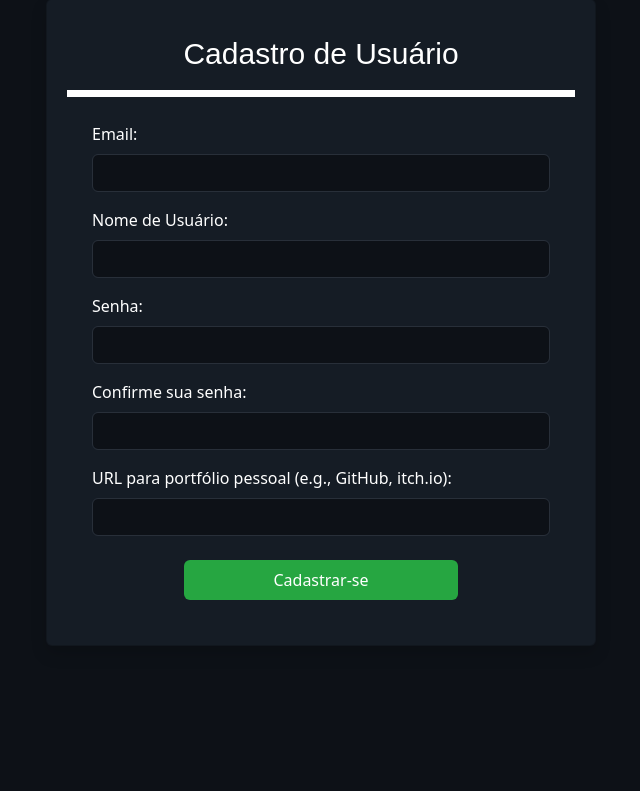
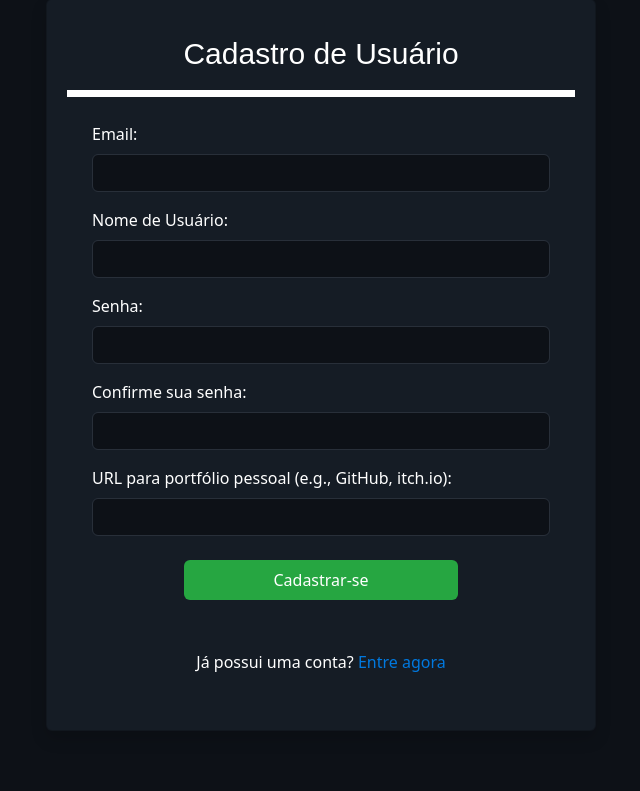
Before and after one commit to jessilver/Engenharia-de-Software-Gamyx, a PHP site: page /cadastroUsuario.php in a window 1280 px wide. Shown: the part 173-964 px from the top of the page, without its empty margins (319-959 px from the left). Before the commit the page ends 818 px from the top, so only its background shows below. Run offline with PHP 8.4, Linux system fonts and the light colour scheme; some libraries are stand-ins or nearby versions; some web fonts are replaced.

Commit message:
adicionada opção 'ja tenho um conta' em cadatrar e logica de deletar conta concertada (mas nao tem confirmação)

```diff
--- a/Projeto/cadastroUsuario.php
+++ b/Projeto/cadastroUsuario.php
@@ -52,6 +52,9 @@
                 <button type="submit" class="btn btn-cadastrar">Cadastrar-se</button>
 
             </form>
+            <div class="other-options">
+                <p>Já possui uma conta? <a href="login.php" class="bold-link">Entre agora</a></p>
+            </div>
         </div>
     </section>
 
--- a/Projeto/checkLogin.php
+++ b/Projeto/checkLogin.php
@@ -26,7 +26,7 @@ if ($_SERVER["REQUEST_METHOD"] == "POST") {
 
     // Comparação da senha criptografada com a senha passada pelo usuario
     if(password_verify($password, $hashSenha)) {
-        $stmt = $conn->prepare("SELECT id, nomeUsuario, email FROM usuario WHERE (email = ? OR nomeUsuario = ?)");
+        $stmt = $conn->prepare("SELECT * FROM usuario WHERE (email = ? OR nomeUsuario = ?)");
 
         $stmt->bind_param("ss", $email_or_username, $email_or_username);
 
--- a/Projeto/static/css/cadastro.css
+++ b/Projeto/static/css/cadastro.css
@@ -90,3 +90,26 @@
     height: 40px !important;
     background-color: #26A641 !important;
 }
+
+.forgot-password,
+.other-options a {
+    color: #0179DF; /* Mesma cor para os links */
+    text-decoration: none; /* Sem sublinhado por padrão */
+}
+
+.forgot-password:hover,
+.other-options a:hover {
+    text-decoration: underline; /* Sublinhado ao passar o mouse */
+    color: #0179DF; /* Manter a cor ao passar o mouse */
+}
+
+/* Caixa de opções de login */
+.other-options {
+    text-align: center;
+    margin: 20px auto;
+}
+
+.other-options p {
+    margin-top: 5px;
+    color: #fff;
+}
--- a/Projeto/userProfile.php
+++ b/Projeto/userProfile.php
@@ -135,7 +135,7 @@
                         <button type="submit" class="btn btn-cadastrar">Salvar</button>
 
                     </form>
-                    <form action="" method="POST" id="formDeleteAccount">
+                    <form action="deleteUsuario.php" method="POST" id="formDeleteAccount">
                         <input type="hidden" name="uniqueName" class="form-control" id="uniqueName" value="<?php echo $_SESSION['userLogado']['arroba']; ?>">
 
                         <button type="submit" class="btn btn-danger">Deletar conta</button>
```
Also changed, not shown: Projeto/deleteUsuario.php (+7 -4 lines).
